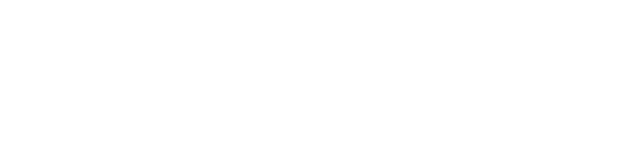
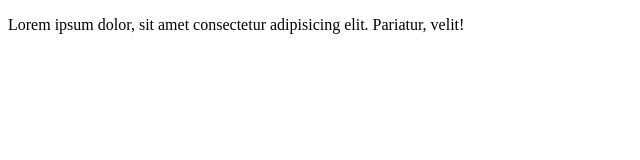
Before and after one commit to diegor802/vscode-test, a plain HTML site: page index.html in a window 1280 px wide. Shown: the whole page, without its empty margins (0-640 px from the left). Drawn offline with Linux system fonts and the light colour scheme.

Commit message:
agregado div contenedor

```diff
--- a/index.html
+++ b/index.html
@@ -7,6 +7,11 @@
     <title>Git VSCODE</title>
 </head>
 <body>
-
+    <!-- DIV CONTENEDOR 1 -->
+    <div class="container">
+        <div class="row">
+            <p>Lorem ipsum dolor, sit amet consectetur adipisicing elit. Pariatur, velit!</p>
+        </div>
+    </div>
 </body>
 </html>
```
